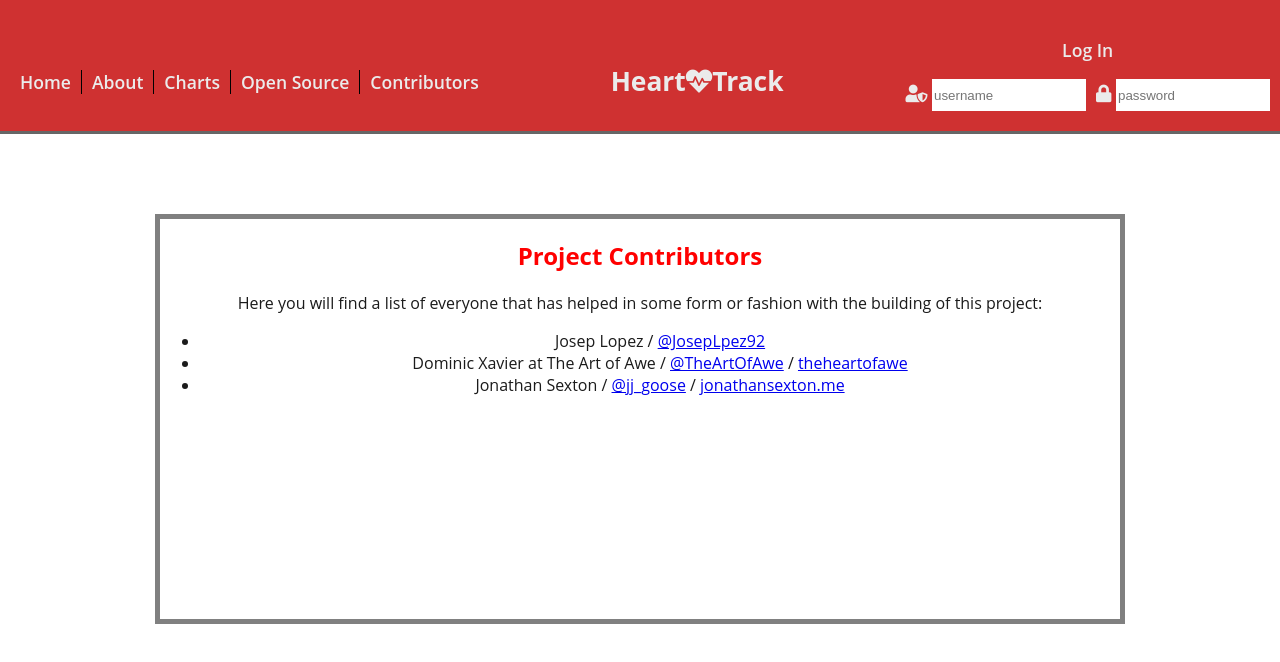
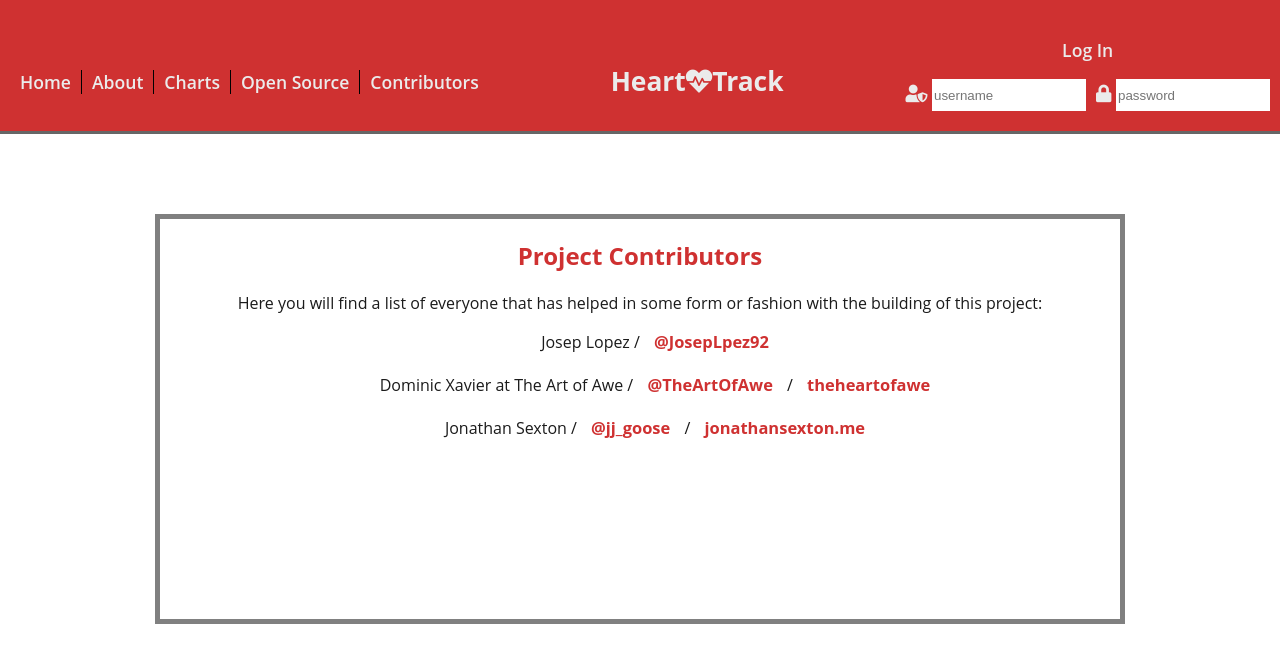
Before and after one commit to JS-goose/heart-track, a React (Create React App) app: page /contributors in a window 1280 px wide. Shown: the top 662 px of the page. Built offline with nearby package versions, Linux system fonts and the light colour scheme.

Commit message:
adjusted hover styling for contributors links

```diff
--- a/src/components/layout/pages/styles/Contributors.module.css
+++ b/src/components/layout/pages/styles/Contributors.module.css
@@ -6,5 +6,35 @@
 }
 
 .contributors-container h1 {
-    color: red;
+    color: var(--red);
 }
+
+.contributors-container ul {
+    list-style: none;
+}
+
+.contributors-container li {
+    padding-bottom: 20px;
+}
+
+.contributors-container li > * {
+    padding: 10px;
+}
+
+.contributors-container a {
+    text-decoration: none;
+    font-size: 1.03rem;
+}
+
+.contributors-container a {
+    color: var(--red);
+    font-weight: 700;
+}
+
+.contributors-container a:hover {
+    color: white;
+    text-decoration: underline;
+    transition: all 0.3s;
+    background-color: var(--red);
+    padding: 6px;
+}
```
